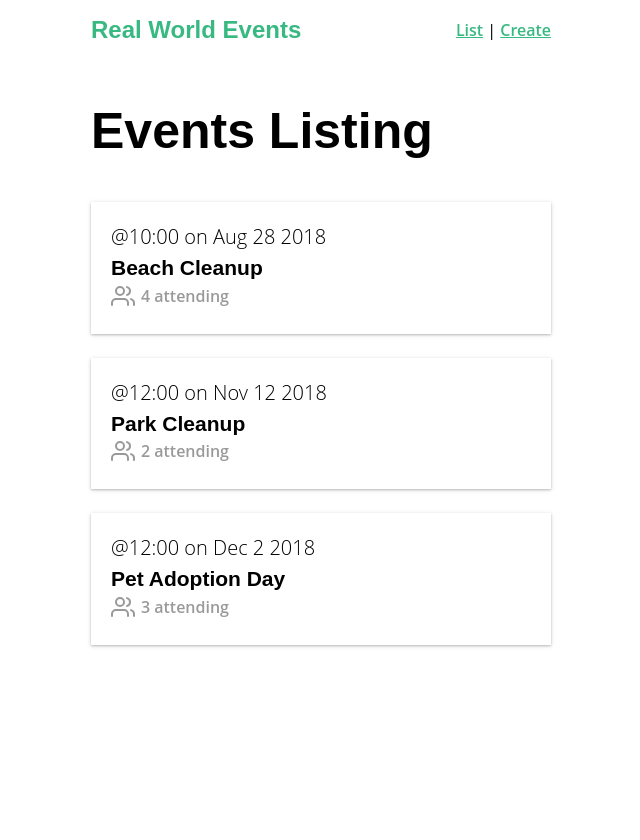
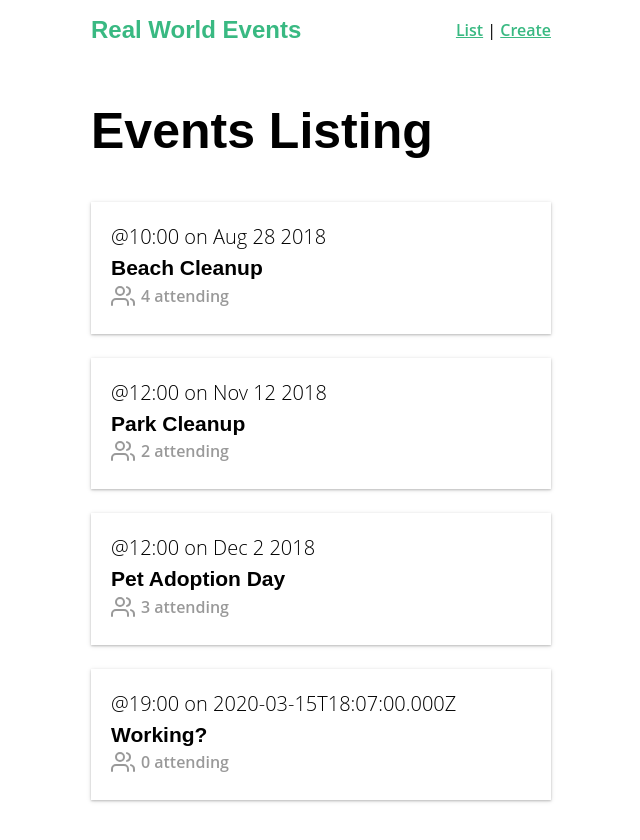
Before and after one commit to Chrichton/Vuex, a Vue app: page / in a window 1280 px wide. Shown: the top 840 px of the page, without its empty margins (319-959 px from the left). Before the commit the page ends 800 px from the top, so only its background shows below. Built offline with nearby package versions, Linux system fonts and the light colour scheme; data requests are answered from the project's data file.

Commit message:
postEvent via action and mutation

```diff
--- a/db.json
+++ b/db.json
@@ -71,6 +71,24 @@
           "name": "Mary Gordon"
         }
       ]
+    },
+    {
+      "id": 79688,
+      "user": {
+        "id": "abc123",
+        "name": "Adam Jahr"
+      },
+      "category": "education",
+      "organizer": {
+        "id": "abc123",
+        "name": "Adam Jahr"
+      },
+      "title": "Working?",
+      "description": "Is it working?",
+      "location": "Hamburg",
+      "date": "2020-03-15T18:07:00.000Z",
+      "time": "19:00",
+      "attendees": []
     }
   ]
 }
--- a/src/services/EventService.js
+++ b/src/services/EventService.js
@@ -15,5 +15,8 @@ export default {
   },
   getEvent(id) {
     return apiClient.get('/events/' + id)
+  },
+  postEvent(event) {
+    return apiClient.post('/events', event)
   }
 }
--- a/src/store.js
+++ b/src/store.js
@@ -1,5 +1,6 @@
 import Vue from 'vue'
 import Vuex from 'vuex'
+import EventService from '@/services/EventService.js'
 
 Vue.use(Vuex)
 
@@ -28,8 +29,17 @@ export default new Vuex.Store({
       { id: 4, title: '...', organizer: '...' }
     ]
   },
-  mutations: {},
-  actions: {},
+  mutations: {
+    ADD_EVENT(state, event) {
+      state.events.push(event)
+    }
+  },
+  actions: {
+    createEvent({ commit }, event) {
+      EventService.postEvent(event)
+      commit('ADD_EVENT', event)
+    }
+  },
   getters: {
     catLength: state => {
       return state.categories.length
@@ -41,7 +51,7 @@ export default new Vuex.Store({
       return state.todos.length - getters.doneTodos.length
     },
     getEventById: state => id => {
-      return state.events.find(event => event.id === id)
+      return state.events.find(event => event.id === id )
     }
   }
 })
```
